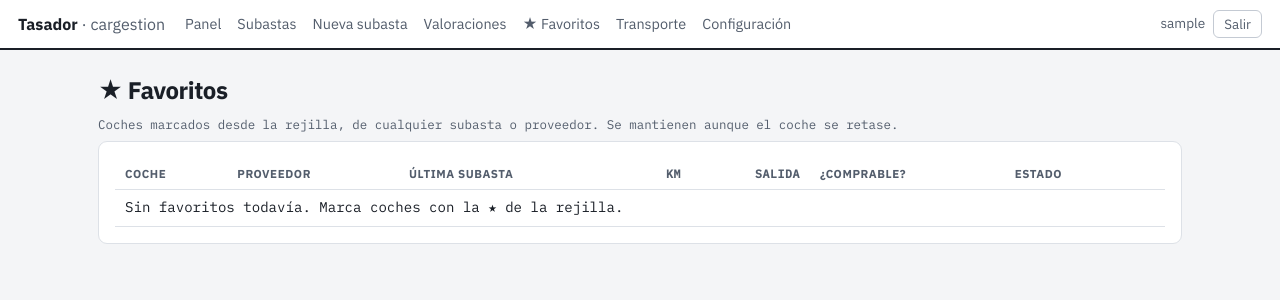
After one commit to apleal/cargestion, a Django app: page /favoritos/ in a window 1280 px wide. The commit adds this page. Shown: the top 300 px of the page. Run offline with Django 5.2, Linux system fonts and the light colour scheme; the visitor is signed in with stand-in values (Sample User, id 1); data that the repository does not hold is empty.

Commit message:
Añade borrado de coche y favoritos
Alberto pedia poder quitar coches ya vendidos (sobre todo de Auto1,
subasta continua) y una forma rapida de marcar los que le interesan.

- Boton "Eliminar coche" en la ficha del vehiculo (con confirmacion):
  borra el vehiculo y todas sus tasaciones. Vista POST-only.
- Favoritos: estrella (☆/★) de un clic en la primera columna de la
  rejilla, junto a Costes, via fetch sin recargar la pagina. Marca el
  COCHE (no la tasacion concreta), asi que sobrevive a las retasaciones.
  Tambien se puede marcar/desmarcar desde la ficha del vehiculo.
  Pantalla nueva /favoritos/ (enlace en el menu) que lista todos los
  coches marcados de cualquier proveedor con su ultima tasacion.

Co-Authored-By: Claude Sonnet 5 <noreply@anthropic.com>

```diff
--- a/tasador/models.py
+++ b/tasador/models.py
@@ -383,6 +383,10 @@ class Vehiculo(models.Model):
     fecha_primera_matriculacion = models.DateField(null=True, blank=True)
     anio = models.PositiveSmallIntegerField(null=True, blank=True)
     km_ultimo_conocido = models.PositiveIntegerField(null=True, blank=True)
+    favorito = models.BooleanField(
+        default=False, db_index=True,
+        help_text="Marcado para seguirlo de cerca; se mantiene aunque se retase.",
+    )
     created_at = models.DateTimeField(auto_now_add=True)
     history = HistoricalRecords()
 
--- a/tasador/static/tasador/app.css
+++ b/tasador/static/tasador/app.css
@@ -98,7 +98,15 @@ button.primary{background:var(--accent);color:#fff;border:0;border-radius:7px;pa
 .btn{display:inline-block;text-decoration:none;border:1px solid var(--line-strong);border-radius:7px;
   padding:7px 13px;color:var(--ink-soft);font-size:.88rem;background:var(--surface)}
 .btn.primary{background:var(--accent);border-color:var(--accent);color:#fff;font-weight:600}
+.btn.peligro{color:var(--warn);border-color:var(--warn)}
+.btn.peligro:hover{background:var(--warn-soft)}
 .btn:hover{border-color:var(--accent)}
+.acciones form{margin:0}
+.acciones-fila{display:flex;align-items:center;gap:6px}
+.fav-toggle{background:none;border:0;cursor:pointer;font-size:1.05rem;line-height:1;
+  padding:2px;color:var(--ink-soft)}
+.fav-toggle.activo{color:var(--yellow)}
+.fav-toggle:hover{color:var(--yellow)}
 
 details.pegar{padding:0}
 details.pegar summary{cursor:pointer;padding:14px 16px;font-weight:600;font-size:.92rem}
--- /dev/null
+++ b/tasador/templates/tasador/favoritos_lista.html
@@ -0,0 +1,37 @@
+{% extends "base.html" %}
+{% load tasador_extras %}
+{% block title %}Favoritos · Tasador{% endblock %}
+{% block content %}
+<h1>★ Favoritos</h1>
+<p class="mono ayuda">Coches marcados desde la rejilla, de cualquier subasta o proveedor. Se mantienen aunque el coche se retase.</p>
+<div class="card">
+  <div class="tw"><table>
+    <thead><tr>
+      <th>Coche</th><th>Proveedor</th><th>Última subasta</th><th class="num">Km</th>
+      <th class="num">Salida</th><th>¿Comprable?</th><th>Estado</th><th></th>
+    </tr></thead>
+    <tbody>
+      {% for fila in filas %}
+      <tr>
+        <td><a href="{% url 'vehiculo_detalle' fila.vehiculo.pk %}">{{ fila.vehiculo }}</a></td>
+        <td>{% if fila.ultima %}{{ fila.ultima.proveedor.nombre }}{% else %}—{% endif %}</td>
+        <td>{% if fila.ultima.sesion_subasta %}{{ fila.ultima.sesion_subasta }}{% else %}—{% endif %}</td>
+        <td class="num">{{ fila.vehiculo.km_ultimo_conocido|miles }}</td>
+        <td class="num">{% if fila.ultima %}{{ fila.ultima.precio_salida|eur }}{% else %}—{% endif %}</td>
+        <td>{% if fila.ultima.tier %}<span class="pill t{{ fila.ultima.tier }}">🎯 {{ fila.ultima.tier }}%</span>{% elif fila.ultima.precio_salida %}<span class="pill no">✗ no llega</span>{% else %}—{% endif %}</td>
+        <td>{% if fila.ultima %}{{ fila.ultima.estado.nombre }}{% else %}—{% endif %}</td>
+        <td>
+          <form method="post" action="{% url 'vehiculo_favorito_toggle' fila.vehiculo.pk %}"
+                onsubmit="return confirm('¿Quitar {{ fila.vehiculo }} de favoritos?');">
+            {% csrf_token %}
+            <button type="submit" class="btn mini-btn">Quitar</button>
+          </form>
+        </td>
+      </tr>
+      {% empty %}
+      <tr><td colspan="8" class="mono">Sin favoritos todavía. Marca coches con la ★ de la rejilla.</td></tr>
+      {% endfor %}
+    </tbody>
+  </table></div>
+</div>
+{% endblock %}
--- a/tasador/urls.py
+++ b/tasador/urls.py
@@ -19,6 +19,9 @@ urlpatterns = [
     path("valoraciones/pegar/", views.pegar_lotes, name="pegar_lotes"),
 
     path("vehiculos/<int:pk>/", views.vehiculo_detalle, name="vehiculo_detalle"),
+    path("vehiculos/<int:pk>/eliminar/", views.vehiculo_eliminar, name="vehiculo_eliminar"),
+    path("vehiculos/<int:pk>/favorito/", views.vehiculo_favorito_toggle, name="vehiculo_favorito_toggle"),
+    path("favoritos/", views.favoritos_lista, name="favoritos_lista"),
     path("buscar/", views.buscar_vehiculo, name="buscar_vehiculo"),
     path("configuracion/transporte/", views.config_transporte, name="config_transporte"),
 ]
--- a/tasador/views.py
+++ b/tasador/views.py
@@ -494,6 +494,52 @@ def vehiculo_detalle(request, pk):
 
 
 @login_required
+@require_POST
+def vehiculo_favorito_toggle(request, pk):
+    """Marca/desmarca un coche como favorito (☆/★ en la rejilla). Se marca el
+    coche entero, no la tasación, así que sobrevive a las retasaciones."""
+    veh = get_object_or_404(models.Vehiculo, pk=pk)
+    veh.favorito = not veh.favorito
+    veh.save(update_fields=["favorito"])
+    if request.headers.get("X-Requested-With") == "XMLHttpRequest":
+        return JsonResponse({"favorito": veh.favorito})
+    referer = request.META.get("HTTP_REFERER")
+    return redirect(referer) if referer else redirect("vehiculo_detalle", pk=veh.pk)
+
+
+@login_required
+def favoritos_lista(request):
+    """Coches marcados con ★, de cualquier proveedor, con su última tasación."""
+    vehiculos = (
+        models.Vehiculo.objects.filter(favorito=True)
+        .prefetch_related("valoraciones__estado", "valoraciones__sesion_subasta")
+        .order_by("marca", "modelo")
+    )
+    filas = []
+    for veh in vehiculos:
+        ultima = max(
+            veh.valoraciones.all(), key=lambda v: v.created_at, default=None
+        )
+        if ultima:
+            ultima.tier = _tier_precio_salida(ultima)
+        filas.append({"vehiculo": veh, "ultima": ultima})
+    return render(request, "tasador/favoritos_lista.html", {"filas": filas})
+
+
+@login_required
+@require_POST
+def vehiculo_eliminar(request, pk):
+    """Borra un coche y todas sus tasaciones (p. ej. un coche de Auto1 ya
+    vendido que no interesa seguir viendo en las listas)."""
+    veh = get_object_or_404(models.Vehiculo, pk=pk)
+    nombre = str(veh)
+    veh.valoraciones.all().delete()
+    veh.delete()
+    messages.success(request, f"{nombre} eliminado, junto con su histórico de tasaciones.")
+    return redirect("panel")
+
+
+@login_required
 def buscar_vehiculo(request):
     """Buscador por Ref. Auto1 o matrícula: lleva directo al histórico del coche."""
     q = (request.GET.get("q") or "").strip()
--- a/templates/base.html
+++ b/templates/base.html
@@ -17,6 +17,7 @@
     <a href="{% url 'sesion_lista' %}">Subastas</a>
     <a href="{% url 'sesion_nueva' %}">Nueva subasta</a>
     <a href="{% url 'valoracion_lista' %}">Valoraciones</a>
+    <a href="{% url 'favoritos_lista' %}">★ Favoritos</a>
     <a href="{% url 'config_transporte' %}">Transporte</a>
     <a href="{% url 'admin:index' %}">Configuración</a>
   </nav>
```
Also changed, not shown: tasador/templates/tasador/sesion_detalle.html (+24 -1 lines), tasador/templates/tasador/vehiculo_detalle.html (+20 -5 lines), tests/test_vistas.py (+73 -0 lines), tasador/migrations/0006_historicalvehiculo_favorito_vehiculo_favorito.py (added).
